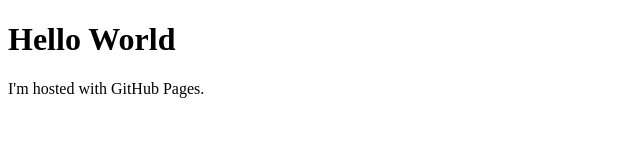
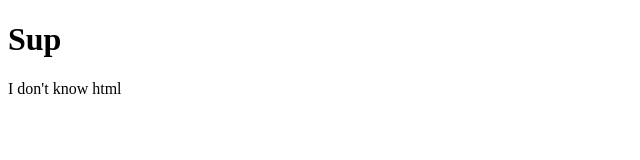
Before and after one commit to sketchfile/sketchfile.github.io, a plain HTML site: page index.html in a window 1280 px wide. Shown: the whole page, without its empty margins (0-640 px from the left). Drawn offline with Linux system fonts and the light colour scheme.

Commit message:
Update index.html

```diff
--- a/index.html
+++ b/index.html
@@ -1,7 +1,7 @@
 <!DOCTYPE html>
 <html>
 <body>
-<h1>Hello World</h1>
-<p>I'm hosted with GitHub Pages.</p>
+<h1>Sup</h1>
+<p>I don't know html</p>
 </body>
 </html>
```
